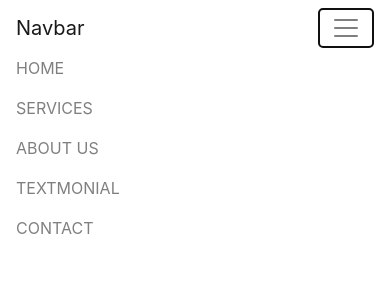
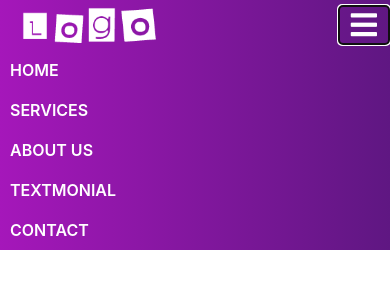
Before and after one commit to ianujvarshney/LOGO, a plain HTML site: page index.html in a window 390 px wide. Both pictures are taken after a click on the button "Toggle navigation". Drawn offline with nearby package versions, Linux system fonts and the light colour scheme.

Commit message:
add navbar-toggle with color

```diff
--- a/index.css
+++ b/index.css
@@ -14,3 +14,18 @@ body{
     background-image: linear-gradient(to right, #a517ba ,#5f1782);
     padding: 0 !important;
 }
+.navbar-brand img{
+    height: 40px;
+    padding-left: 20px;
+}
+.navbar-nav li{
+    padding: 0 10px;
+}
+.navbar-nav li a{
+    color: #fff !important;
+    font-weight: 600;
+}
+.fa-bars{
+    color: #fff !important;
+    font-size: 30px;
+}
--- a/index.html
+++ b/index.html
@@ -7,6 +7,8 @@
     <meta charset="utf-8">
     <meta name="viewport" content="width=device-width, initial-scale=1, shrink-to-fit=no">
 
+    <link rel="stylesheet" href="index.css">
+
     <!-- Bootstrap CSS -->
     <link rel="stylesheet" href="https://stackpath.bootstrapcdn.com/bootstrap/4.3.1/css/bootstrap.min.css"
         integrity="sha384-ggOyR0iXCbMQv3Xipma34MD+dH/1fQ784/j6cY/iJTQUOhcWr7x9JvoRxT2MZw1T" crossorigin="anonymous">
@@ -14,18 +16,15 @@
     <!-- cdn-fontawesome css -->
     <link rel="stylesheet" href="https://pro.fontawesome.com/releases/v5.10.0/css/all.css"
         integrity="sha384-AYmEC3Yw5cVb3ZcuHtOA93w35dYTsvhLPVnYs9eStHfGJvOvKxVfELGroGkvsg+p" crossorigin="anonymous" />
-
-
 </head>
-
 <body>
     <section id="nav-bar">
         <nav class="navbar navbar-expand-lg navbar-light">
-            <a class="navbar-brand" href="#">Navbar</a>
+            <a class="navbar-brand" href="#"><img src="images/demo-logo.png"></a>
             <button class="navbar-toggler d-lg-none" type="button" data-toggle="collapse"
                 data-target="#collapsibleNavId" aria-controls="collapsibleNavId" aria-expanded="false"
                 aria-label="Toggle navigation">
-                <span class="navbar-toggler-icon"></span>
+                <i class="fa fa-bars"></i>
             </button>
             <div class="collapse navbar-collapse" id="collapsibleNavId">
                 <ul class="navbar-nav ml-auto" >
```
